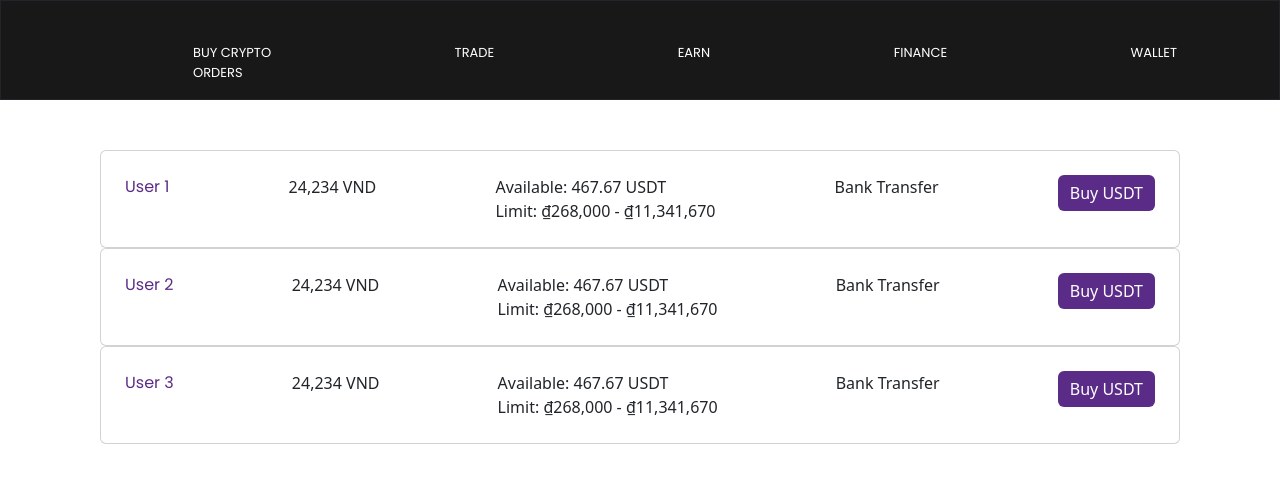
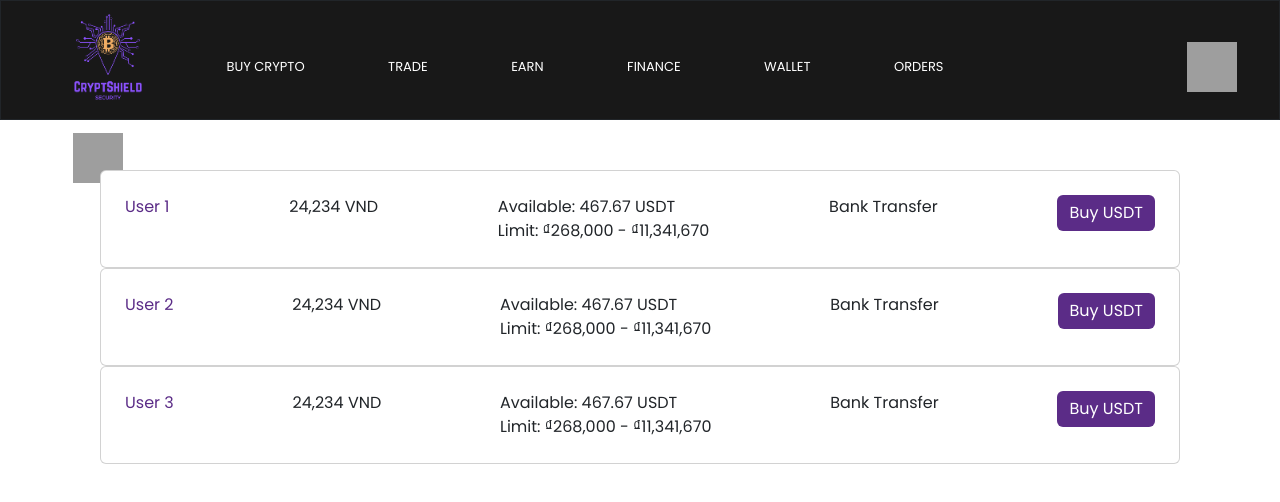
Before and after one commit to thuyiswater/midnight_lunatics, a plain HTML site: page navigator.html in a window 1280 px wide. Drawn offline with nearby package versions, Linux system fonts and the light colour scheme; grey boxes are pictures that could not be loaded.

Commit message:
navigator

```diff
--- a/navigator.css
+++ b/navigator.css
@@ -1,34 +1,38 @@
 @import url('https://fonts.googleapis.com/css2?family=Poppins:wght@400;500&display=swap');
 
+* {
+    font-family: 'Poppins', sans-serif;
+}
 #menu {
     width: 1550 px;
     border: 1px solid;
-    height: 100px;
+    height: 120px;
     background-color: #181818;
-    font-family: 'Poppins', sans-serif;
     font-size: 13px;
 }
 
 #menu ul {
-    margin-top:  42px;
-
+    list-style: none;
 }
 
 #menu ul li {
-    list-style-type: none;
     display: inline;
-    margin-left: 80px;
+    width: 1535px;
+    height: 200px;
+}
 
-}
-#menu ul li a:link {
+#menu li a:link {
    color: #FFF;
    text-decoration: none;
    text-transform: uppercase;
-   padding-top: 20px;
-   padding-bottom: 40px;
-   padding-left: 80px;
-   padding-right: 20px;
+   margin: 20px;
+   padding: 20px;
+
 }
+#menu li {
+    color: #FFF;
+}
+
 
 #menu ul li a:visited {
    color: #FFF;
@@ -43,3 +47,22 @@
    -moz-box-shadow:    0px 4px 5px rgba(50, 50, 50, 0.93);
    box-shadow:         0px 4px 5px rgba(50, 50, 50, 0.93);
 }
+
+.logo {
+    width: 150px;
+    height: 150px;
+    margin-top: -18px;
+}
+
+.user {
+    width: 50px;
+    height: 50px;
+    margin-left: 200px;
+}
+
+.noti {
+    width: 50px;
+    height: 50px;
+    margin-left: 40px;
+    margin-right: 40px;
+}
--- a/navigator.html
+++ b/navigator.html
@@ -11,13 +11,24 @@
     <body>
         <div id="menu">
             <ul>
+                <li>
+                    <img class="logo" src="./CryptShield-2.png" alt="">
+                </li>
                 <li><a href="#">Buy Crypto</a></li>
                 <li><a href="#">Trade</a></li>
                 <li><a href="#">Earn</a></li>
                 <li><a href="#">Finance</a></li>
                 <li><a href="#">Wallet</a></li>
                 <li><a href="#">Orders</a></li>
+                <li>
+                    <img class="user" src="https://bsnl.ch/wp-content/uploads/2019/03/avatar-default-circle.png" alt="">
+                </li>
+                <li>
+                    <img class="noti" src="https://icones.pro/wp-content/uploads/2022/02/icone-de-cloche-grise.png" alt="">
+                </li>
+                <li>USD</li>
               </ul>
+
         </div>
 
         <div class="main">
```
Also changed, not shown: CryptShield-2.png (added).
